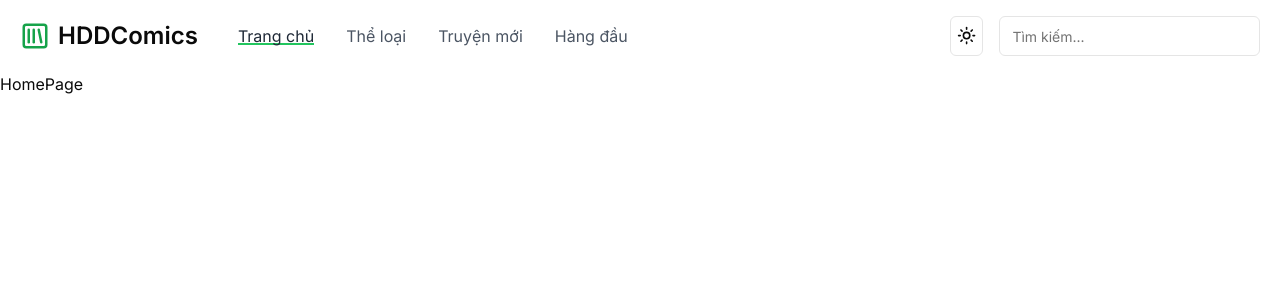
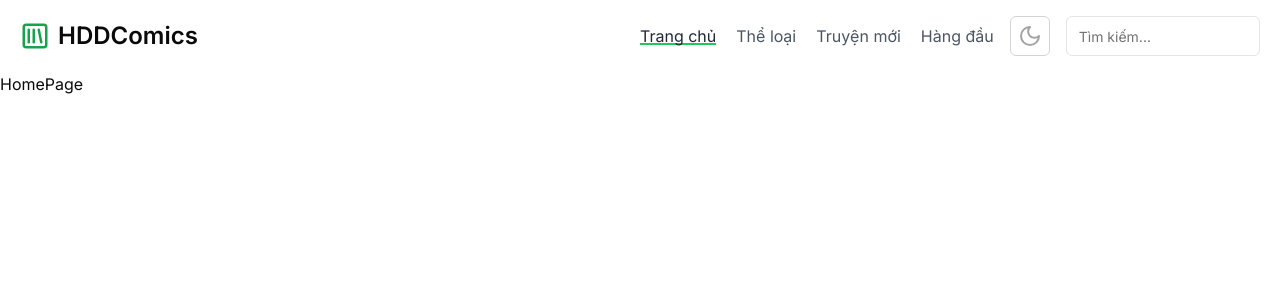
Before and after one commit to hongducdev/comic-web, a Next.js app: page / in a window 1280 px wide. Shown: the top 300 px of the page. Built offline with nearby package versions, Linux system fonts and the light colour scheme; no server answers.

Commit message:
📱 Responsive for Navigation

```diff
--- a/components/ThemeToggle.tsx
+++ b/components/ThemeToggle.tsx
@@ -2,39 +2,33 @@
 
 import * as React from "react";
 import { useTheme } from "next-themes";
-import { Button } from "@/components/ui/button";
-import {
-  DropdownMenu,
-  DropdownMenuContent,
-  DropdownMenuItem,
-  DropdownMenuTrigger,
-} from "@/components/ui/dropdown-menu";
 import { Moon, Sun } from "lucide-react";
 
 const ThemeToggle = () => {
-  const { setTheme } = useTheme();
+  const { setTheme, theme } = useTheme();
 
   return (
-    <DropdownMenu>
-      <DropdownMenuTrigger asChild>
-        <Button variant="outline" size="icon" className="outline-none">
-          <Sun className="h-[1.2rem] w-[1.2rem] rotate-0 scale-100 transition-all dark:-rotate-90 dark:scale-0" />
-          <Moon className="absolute h-[1.2rem] w-[1.2rem] rotate-90 scale-0 transition-all dark:rotate-0 dark:scale-100" />
-          <span className="sr-only">Toggle theme</span>
-        </Button>
-      </DropdownMenuTrigger>
-      <DropdownMenuContent align="end">
-        <DropdownMenuItem onClick={() => setTheme("light")}>
-          Light
-        </DropdownMenuItem>
-        <DropdownMenuItem onClick={() => setTheme("dark")}>
-          Dark
-        </DropdownMenuItem>
-        <DropdownMenuItem onClick={() => setTheme("system")}>
-          System
-        </DropdownMenuItem>
-      </DropdownMenuContent>
-    </DropdownMenu>
+    <div className="w-full h-10 lg:w-10 border border-neutral-300 dark:border-neutral-700 flex items-center justify-center rounded-md">
+      <div className="p-2 text-neutral-400 dark:text-neutral-600 hover:text-neutral-600 dark:hover:text-neutral-300 cursor-pointer">
+        {theme === "dark" ? (
+          <div
+            className="flex items-center gap-2"
+            onClick={() => setTheme("light")}
+          >
+            <Sun className="" size={24} />
+            <span className="lg:hidden">Chế độ sáng</span>
+          </div>
+        ) : (
+          <div
+            className="flex items-center gap-2"
+            onClick={() => setTheme("dark")}
+          >
+            <Moon className=" " size={24} />
+            <span className="lg:hidden">Chế độ tối</span>
+          </div>
+        )}
+      </div>
+    </div>
   );
 };
 
--- a/components/shared/Navigation/Navbar.tsx
+++ b/components/shared/Navigation/Navbar.tsx
@@ -8,11 +8,13 @@ const Navbar = () => {
   const pathname = usePathname();
 
   return (
-    <nav>
-      <ul className="flex items-center gap-8">
+    <nav className="">
+      <ul className="flex flex-col lg:flex-row items-start lg:items-center gap-5">
         {NavbarLinks.map((link) => (
           <li
-            className={`navbar-link ${pathname == link.path && "active"} `}
+            className={`navbar-link ${
+              pathname == link.path && "active"
+            } text-nowrap`}
             key={link.path}
           >
             <Link href={link.path}>
--- a/components/shared/Navigation/Navigation.tsx
+++ b/components/shared/Navigation/Navigation.tsx
@@ -1,5 +1,5 @@
 "use client";
-import React, { useState, useEffect } from "react";
+import React, { useState, useEffect, useCallback, useMemo } from "react";
 import { getSearchSuggestions } from "@/apis";
 import ThemeToggle from "@/components/ThemeToggle";
 import { Input } from "@/components/ui/input";
@@ -8,20 +8,41 @@ import { SearchSuggestion } from "@/types/search";
 import SearchResults from "./SearchResults";
 import Logo from "../../Logo";
 import Navbar from "./Navbar";
+import { Menu, X } from "lucide-react";
+import { useMobileMenuStore } from "@/stores/mobileMenu-store";
 
 const Navigation = () => {
   const [search, setSearch] = useState<string>("");
   const [searchData, setSearchData] = useState<SearchSuggestion[]>([]);
   const [showSearchResults, setShowSearchResults] = useState<boolean>(false);
 
+  const { isOpen, onOpen, onClose } = useMobileMenuStore();
+
   const debouncedSearch = useDebounce(search, 100);
+
+  const handleSearchChange = useCallback((e: React.ChangeEvent<HTMLInputElement>) => {
+    setSearch(e.target.value);
+  }, []);
+
+  const toggleMobileMenu = useCallback(() => {
+    isOpen ? onClose() : onOpen();
+  }, [isOpen, onClose, onOpen]);
+
+  const closeSearchResults = useCallback(() => {
+    setShowSearchResults(false);
+  }, []);
 
   useEffect(() => {
     const fetchSearchData = async () => {
       if (debouncedSearch) {
+        try {
           const response = await getSearchSuggestions(debouncedSearch);
           setSearchData(response);
           setShowSearchResults(true);
+        } catch (error) {
+          console.error("Error fetching search data:", error);
+          // Optionally, handle the error state here
+        }
       } else {
         setShowSearchResults(false);
       }
@@ -31,29 +52,59 @@ const Navigation = () => {
   }, [debouncedSearch]);
 
   return (
-    <div className="flex items-center justify-between px-5 py-4">
+    <div>
+      <div className="flex items-center justify-between px-2 lg:px-5 py-4 relative">
         <div className="flex flex-row items-center gap-10">
           <Logo />
+        </div>
+        <div className="md:flex items-center gap-2 lg:gap-4 w-2/4 hidden">
           <Navbar />
-      </div>
-      <div className="w-1/4 flex items-center gap-4 relative">
           <ThemeToggle />
           <Input
             type="text"
             placeholder="Tìm kiếm..."
-          className="w-full"
             value={search}
-          onChange={(e) => {
-            setSearch(e.target.value);
-          }}
+            onChange={handleSearchChange}
+          />
+        </div>
+        {showSearchResults && !isOpen && (
+          <SearchResults searchData={searchData} onClose={closeSearchResults} />
+        )}
+        <div className="lg:hidden" onClick={toggleMobileMenu}>
+          <Menu size={30} />
+        </div>
+      </div>
+
+      {isOpen && (
+        <div className="fixed bg-neutral-100 dark:bg-neutral-900 min-h-screen w-[90vw] top-0 right-0 p-3 z-20">
+          <div
+            className="flex items-end justify-end"
+            onClick={toggleMobileMenu}
+          >
+            <div className="pt-2 pb-5">
+              <X size={30} />
+            </div>
+          </div>
+          <div className="flex flex-col gap-5">
+            <div className="relative">
+              <Input
+                type="text"
+                placeholder="Tìm kiếm..."
+                value={search}
+                onChange={handleSearchChange}
               />
               {showSearchResults && (
                 <SearchResults
                   searchData={searchData}
-            onClose={() => setShowSearchResults(false)}
+                  onClose={closeSearchResults}
                 />
               )}
             </div>
+            <Navbar />
+            <ThemeToggle />
+          </div>
+        </div>
+      )}
     </div>
   );
 };
--- a/components/shared/Navigation/SearchResults.tsx
+++ b/components/shared/Navigation/SearchResults.tsx
@@ -5,7 +5,7 @@ import Link from "next/link";
 
 interface SearchResultsProps {
   searchData: SearchSuggestion[];
-  onClose: () => void; // Add a prop for the close function
+  onClose: () => void;
 }
 
 const SearchResults: React.FC<SearchResultsProps> = ({
@@ -20,7 +20,7 @@ const SearchResults: React.FC<SearchResultsProps> = ({
         containerRef.current &&
         !containerRef.current.contains(event.target as Node)
       ) {
-        onClose(); // Call the onClose prop when a click outside is detected
+        onClose();
       }
     }
 
@@ -31,14 +31,14 @@ const SearchResults: React.FC<SearchResultsProps> = ({
   }, [onClose]);
   return (
     <>
-      <div className="absolute w-full top-full mt-2" ref={containerRef}>
+      <div className="absolute w-full lg:w-1/3 top-full right-0 lg:right-5 mt-2 lg:mt-0 z-30" ref={containerRef}>
         {searchData.length > 0 ? (
-          <ul className="bg-white dark:bg-neutral-950 border border-gray-200 dark:border-neutral-800 rounded-md w-full max-h-[300px] overflow-y-auto">
+          <ul className="bg-white dark:bg-neutral-950 border border-gray-200 dark:border-neutral-800 rounded-md w-full max-h-[200px] lg:max-h-[300px] overflow-y-auto">
             {searchData.map((result) => (
               <li key={result.id}>
                 <Link href={`/comic/${result.id}`}>
                   <div className="flex items-center gap-4 px-4 py-2 hover:bg-gray-100 dark:hover:bg-neutral-900 w-full">
-                    <div className="relative w-1/5 h-[100px]">
+                    <div className="relative w-[100px] h-[100px]">
                       <Image
                         src={result.thumbnail}
                         fill
@@ -46,14 +46,11 @@ const SearchResults: React.FC<SearchResultsProps> = ({
                         className="rounded-md w-full h-full object-cover"
                       />
                     </div>
-                    <div className="flex flex-col text-sm">
-                      <span className="text-lg font-semibold text-gray-900 dark:text-gray-100">
+                    <div className="flex flex-col text-xs lg:text-sm">
+                      <span className="text-base lg:text-lg font-semibold text-gray-900 dark:text-gray-100">
                         {result.title}
                       </span>
-                      <span>{result.lastest_chapter}</span>
-                      <span className="font-medium text-green-500">
-                        {result.authors.map((author) => author).join(", ")}
-                      </span>
+                      <span className="text-green-500">{result.lastest_chapter}</span>
                       <div className="">
                         {result.genres.map((genre) => genre).join(", ")}
                       </div>
--- a/package.json
+++ b/package.json
@@ -22,7 +22,8 @@
     "react-dom": "^18",
     "sass": "^1.69.5",
     "tailwind-merge": "^2.2.0",
-    "tailwindcss-animate": "^1.0.7"
+    "tailwindcss-animate": "^1.0.7",
+    "zustand": "^4.4.7"
   },
   "devDependencies": {
     "@types/node": "^20",
--- /dev/null
+++ b/stores/mobileMenu-store.ts
@@ -0,0 +1,13 @@
+import { create } from "zustand";
+
+export interface MobileMenuStore {
+  isOpen: boolean;
+  onOpen: () => void;
+  onClose: () => void;
+}
+
+export const useMobileMenuStore = create<MobileMenuStore>((set) => ({
+  isOpen: false,
+  onOpen: () => set({ isOpen: true }),
+  onClose: () => set({ isOpen: false }),
+}));
```
Also changed, not shown: 1 other file (tests, documents, lock files or other folders). Lines whose indentation alone changed are shown as unchanged.
